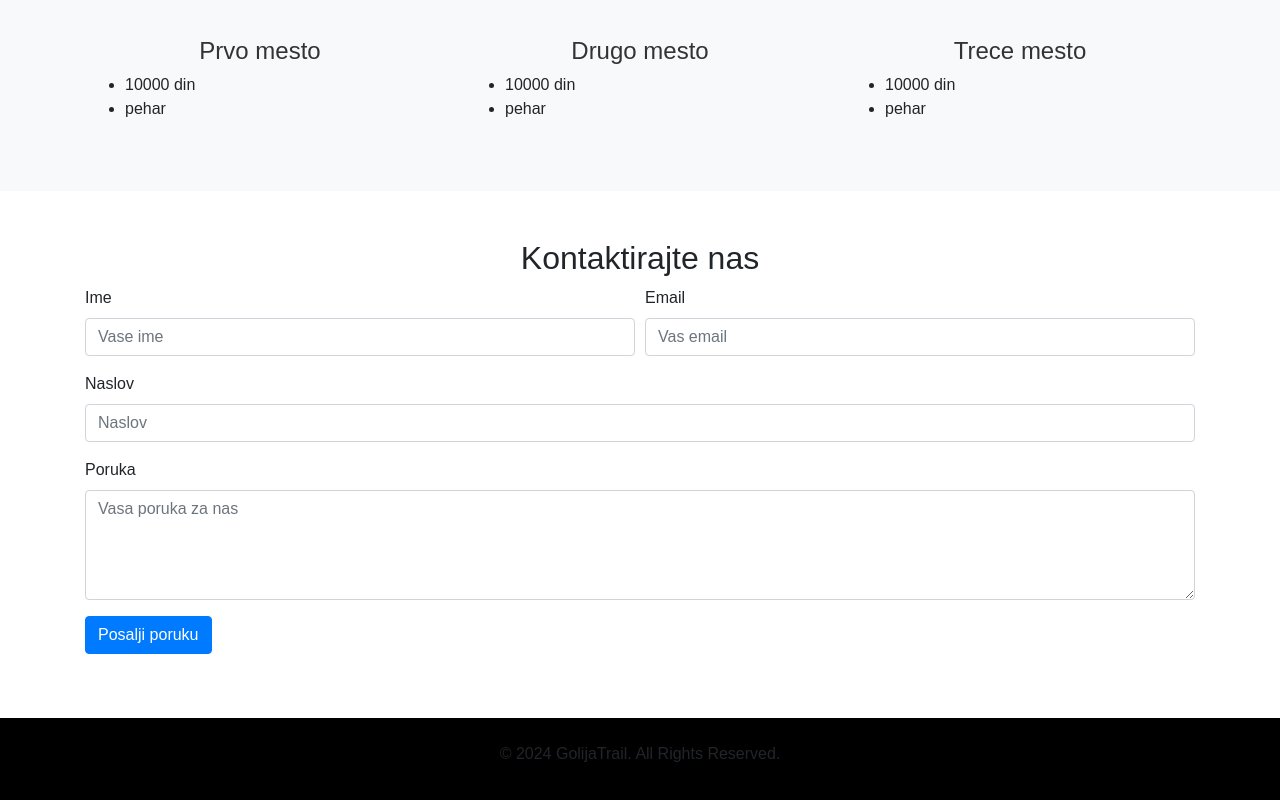
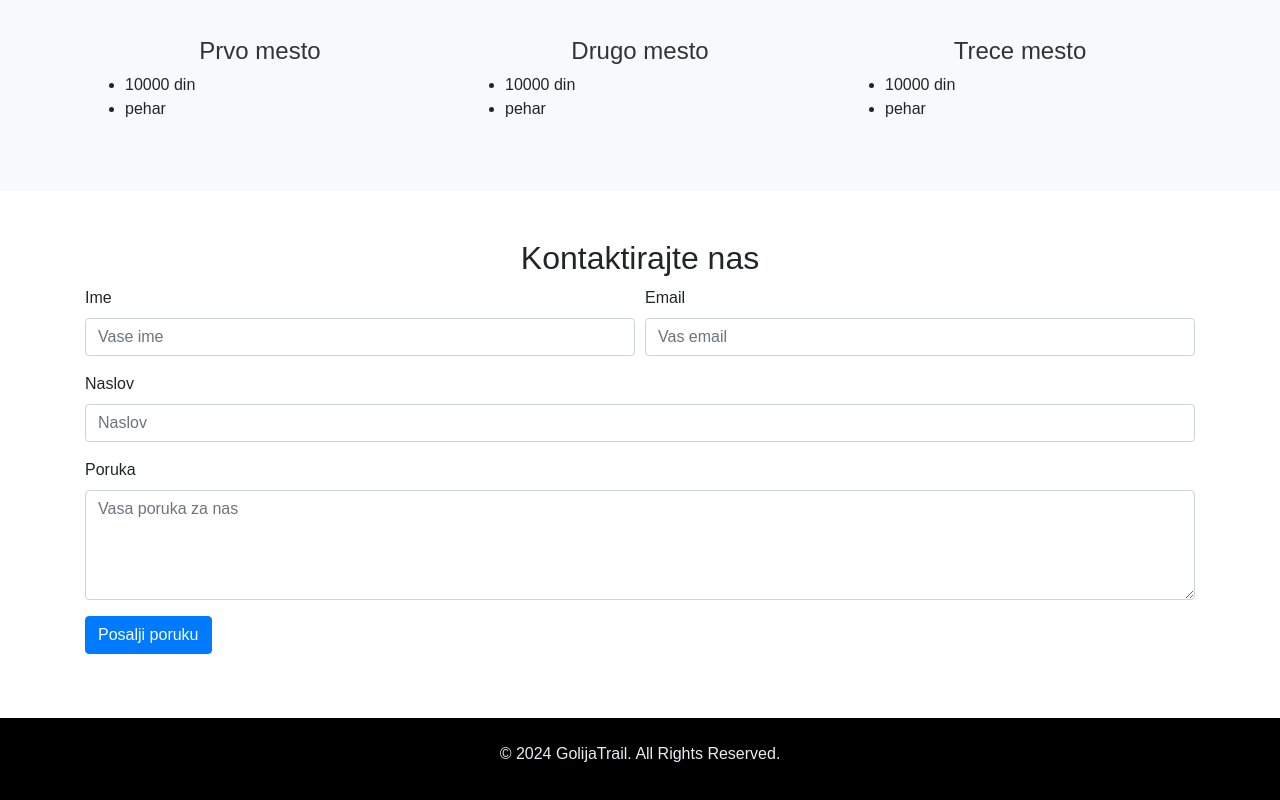
Before and after one commit to andrej-aleksic/golijaTrail, a plain HTML site: page index.html in a window 1280 px wide. Shown: the part 2310-3110 px from the top of the page. Drawn offline with nearby package versions, Linux system fonts and the light colour scheme; a script that the page names is missing.

Commit message:
Footer color fix

```diff
--- a/styles.css
+++ b/styles.css
@@ -93,6 +93,7 @@ body {
 
 footer {
     background: #000000;
+    color: #e9ecef;
 }
 
 .accordion-button:not(.collapsed) {
```
